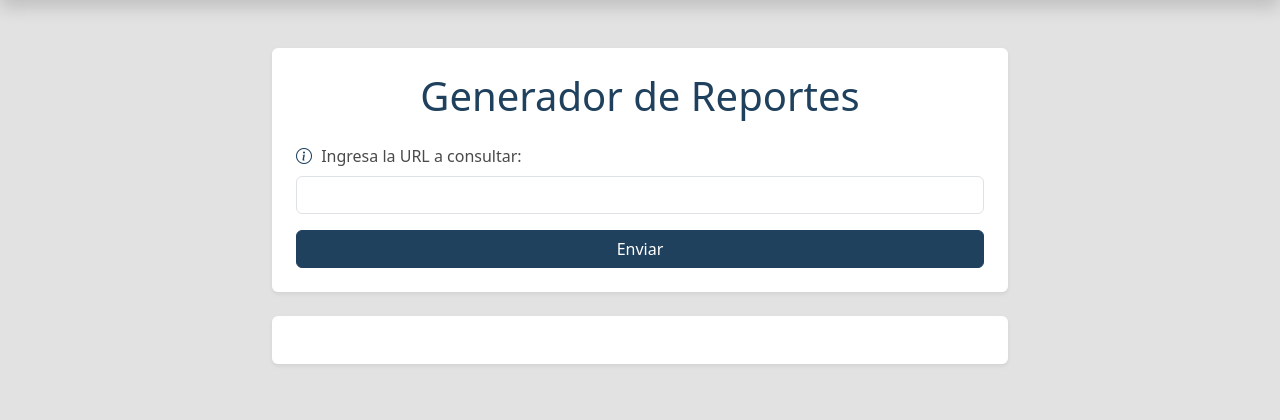
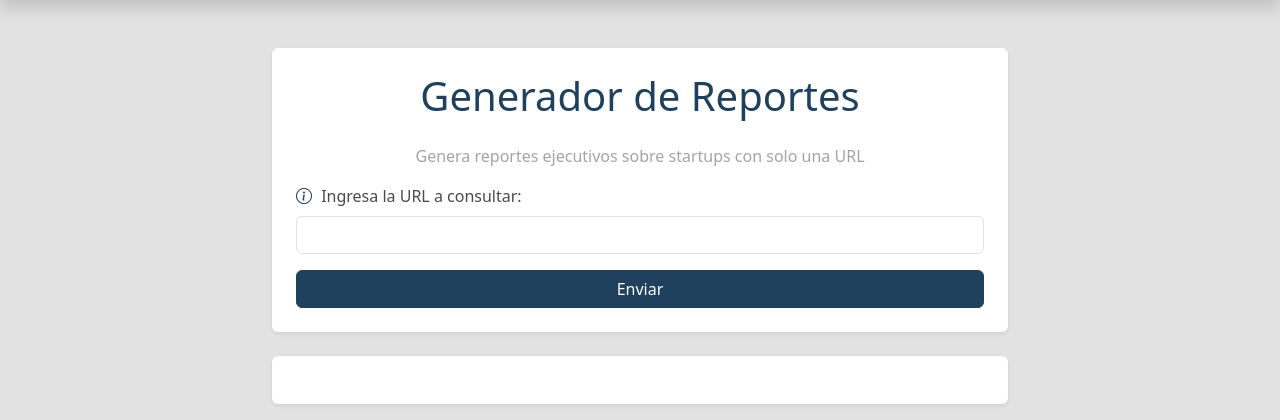
Before and after one commit to EdreiJezreel/StartUpAnalyzerV1.0.0, a Flask app: page / in a window 1280 px wide. Shown: the part 66-486 px from the top of the page. Run offline with Flask 3, Linux system fonts and the light colour scheme.

Commit message:
note paginaChat.html

```diff
--- a/templates/paginaChat.html
+++ b/templates/paginaChat.html
@@ -170,6 +170,7 @@
       <div class="col-12 col-md-10 col-lg-8 custom-width-lg">
         <form id="formulario" class="p-4 rounded shadow-sm chat-card">
           <h1 class="text-center mb-4 text-primary">Generador de Reportes</h1>
+           <p class="text-center opacity-50">Genera reportes ejecutivos sobre startups con solo una URL</p>
           <div class="mb-3">
             <label for="entrada" class="form-label">
               <button type="button" class="info-btn" data-bs-toggle="modal" data-bs-target="#infoModal">
```
